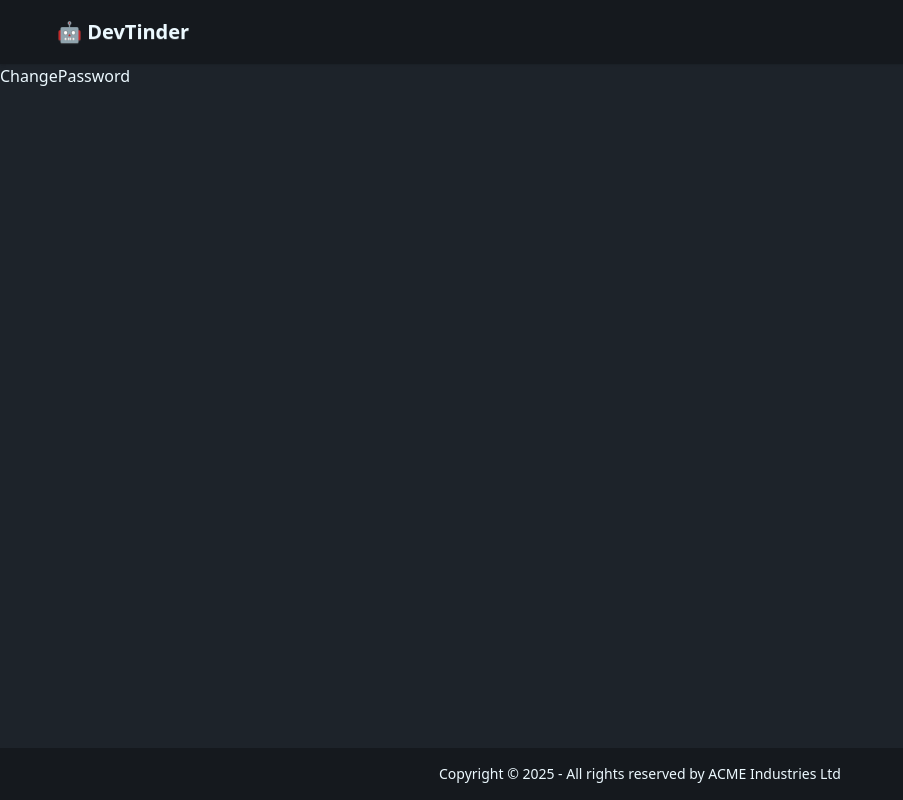
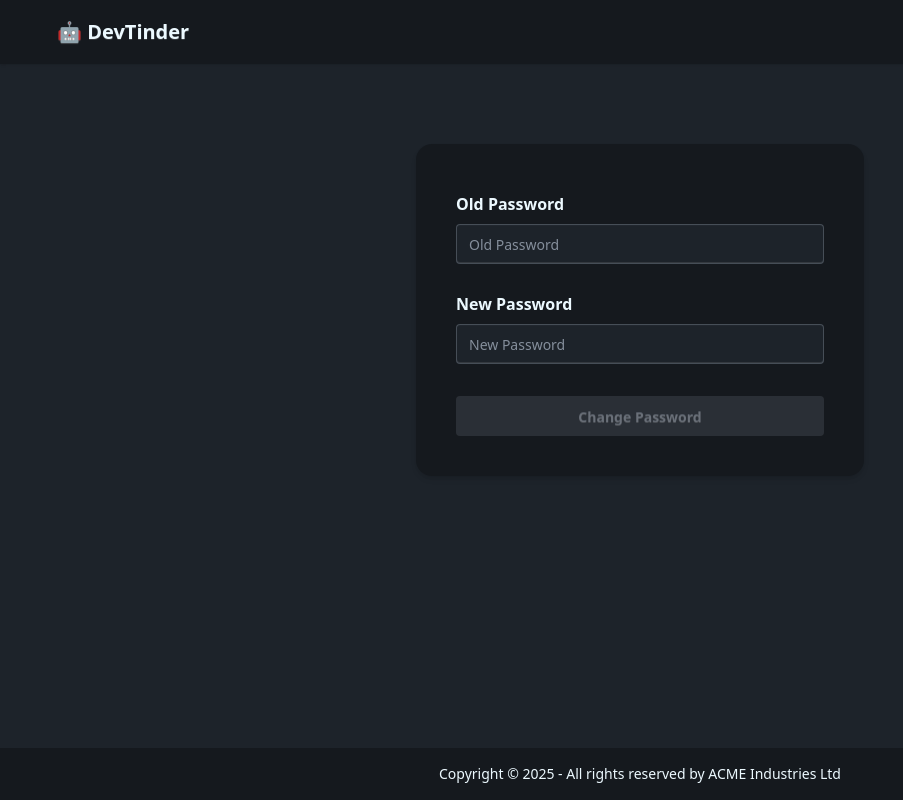
Before and after one commit to safi-is-coding/DevTinder-Frontend, a React (Vite) app: page /changePassword in a window 1280 px wide. Shown: the whole page, without its empty margins (0-903 px from the left). Built offline with nearby package versions, Linux system fonts and the light colour scheme; no server answers.

Commit message:
`feat: Added password change functionality with form validation and toast notifications`

```diff
--- a/src/components/ChangePassword.jsx
+++ b/src/components/ChangePassword.jsx
@@ -1,8 +1,113 @@
-import React from 'react'
+import axios from 'axios'
+import React, { useState } from 'react'
+import { BASE_URL } from '../utils/constants'
+import { useNavigate } from 'react-router-dom'
 
 function ChangePassword() {
+
+  const [oldPassword, setOldPassword] = useState("")
+  const [newPassword, setNewPassword] = useState("")
+  const [isButtonActive, setIsButtonActive] = useState(false)
+  const [error, setError] = useState("")
+  const [showToast, setShowToast] = useState(false)
+  const [loading, setLoading] = useState(false)
+
+  const navigate = useNavigate()
+
+  const changePassword = async () => {
+    setLoading(true)
+    try {
+      const res = await axios.patch(
+        BASE_URL + "/profile/password",
+        { oldPassword, newPassword },
+        { withCredentials: true }
+      );
+      // console.log(res.response);
+
+      if (res.status === 200) {
+        // alert("Password Changed Successfully");
+        setOldPassword("");
+        setNewPassword("");
+        setError("");
+        setShowToast(true)
+        setTimeout(()=> setShowToast(false), 3000)
+      }
+
+    } catch (error) {
+      // console.log(error.code);
+      setError(error.response?.data?.message || "Something went wrong");
+
+      if(error.response?.data?.message.includes("Please Login First !!") ){
+        navigate("/login")
+      }
+    } finally{
+      setLoading(false)
+    }
+  };
+
+
+
   return (
-    <div>ChangePassword</div>
+    <>
+    <div className="flex justify-center px-4 mt-20">
+  <div className="flex flex-col justify-center w-full max-w-md bg-base-300 p-6 sm:p-10 rounded-2xl shadow-md">
+
+    {/* Old Password */}
+    <fieldset className="fieldset mb-4">
+      <legend className="fieldset-legend text-sm sm:text-base">Old Password</legend>
+      <input
+        type="password"
+        className="input w-full"
+        placeholder="Old Password"
+        value={oldPassword}
+        onChange={(e)=> setOldPassword(e.target.value)}
+      />
+    </fieldset>
+
+    {/* New Password */}
+    <fieldset className="fieldset mb-4">
+      <legend className="fieldset-legend text-sm sm:text-base">New Password</legend>
+      <input
+        type="password"
+        className="input w-full"
+        placeholder="New Password"
+        value={newPassword}
+        onChange={(e) => setNewPassword(e.target.value)}
+      />
+    </fieldset>
+
+    {error && <p className="text-red-500 text-sm mt-2 text-center">{error}</p>}
+
+    {/* Button */}
+    <button
+      className="btn btn-soft btn-secondary w-full mt-3"
+      onClick={changePassword}
+      disabled={!oldPassword || !newPassword}
+    >
+      {loading ? (
+              <>
+                <span className="loading loading-spinner loading-sm mr-2"></span>
+                Updating...
+              </>
+            ) : (
+              "Change Password"
+            )}
+    </button>
+  </div>
+</div>
+
+{/* Success Toast */}
+{showToast && (
+        <div className="toast toast-top toast-center">
+          <div className="alert alert-success">
+            <div>
+              <span>Password updated successfully!</span>
+            </div>
+          </div>
+        </div>
+      )}
+
+    </>
   )
 }
 
```
